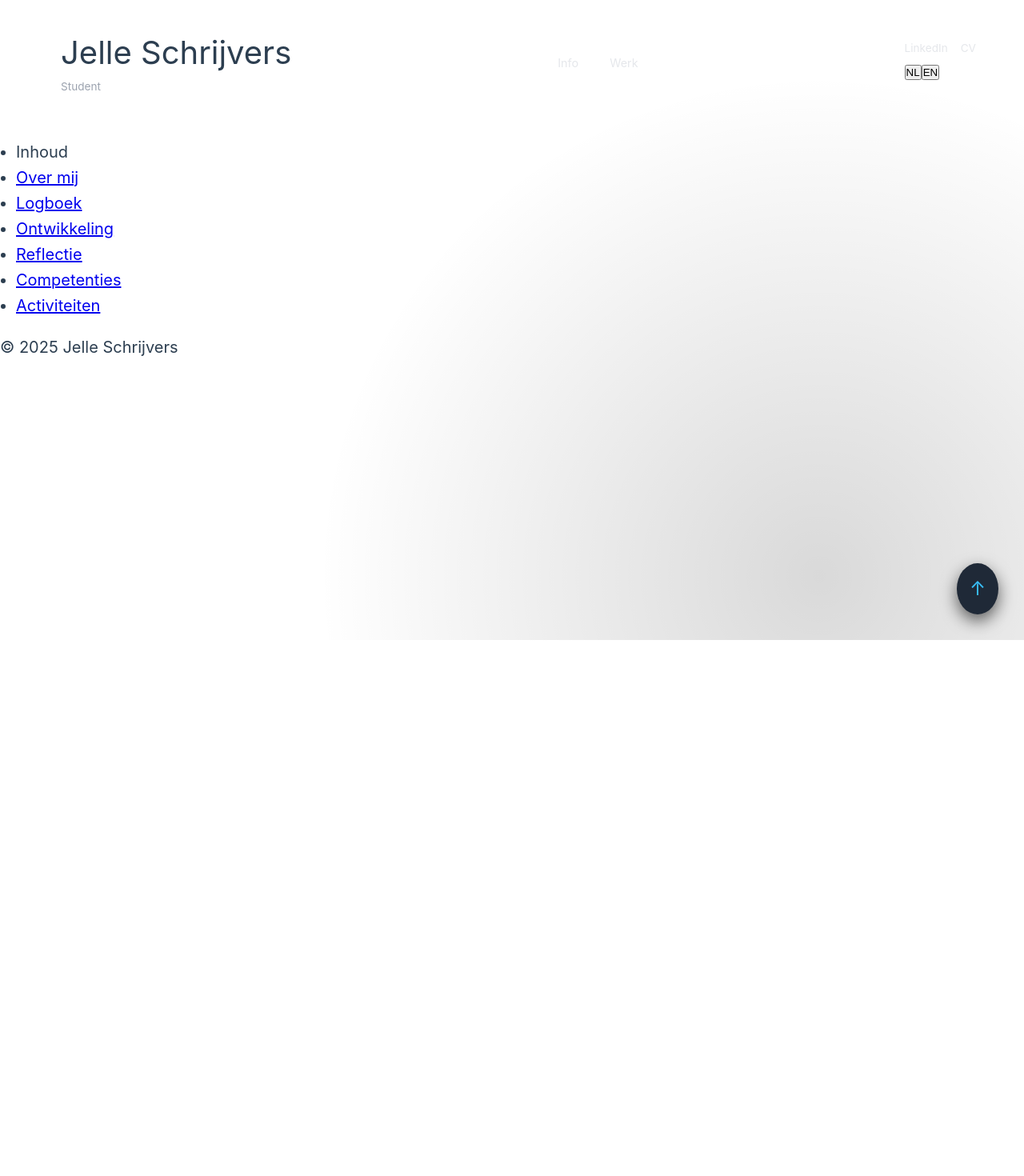
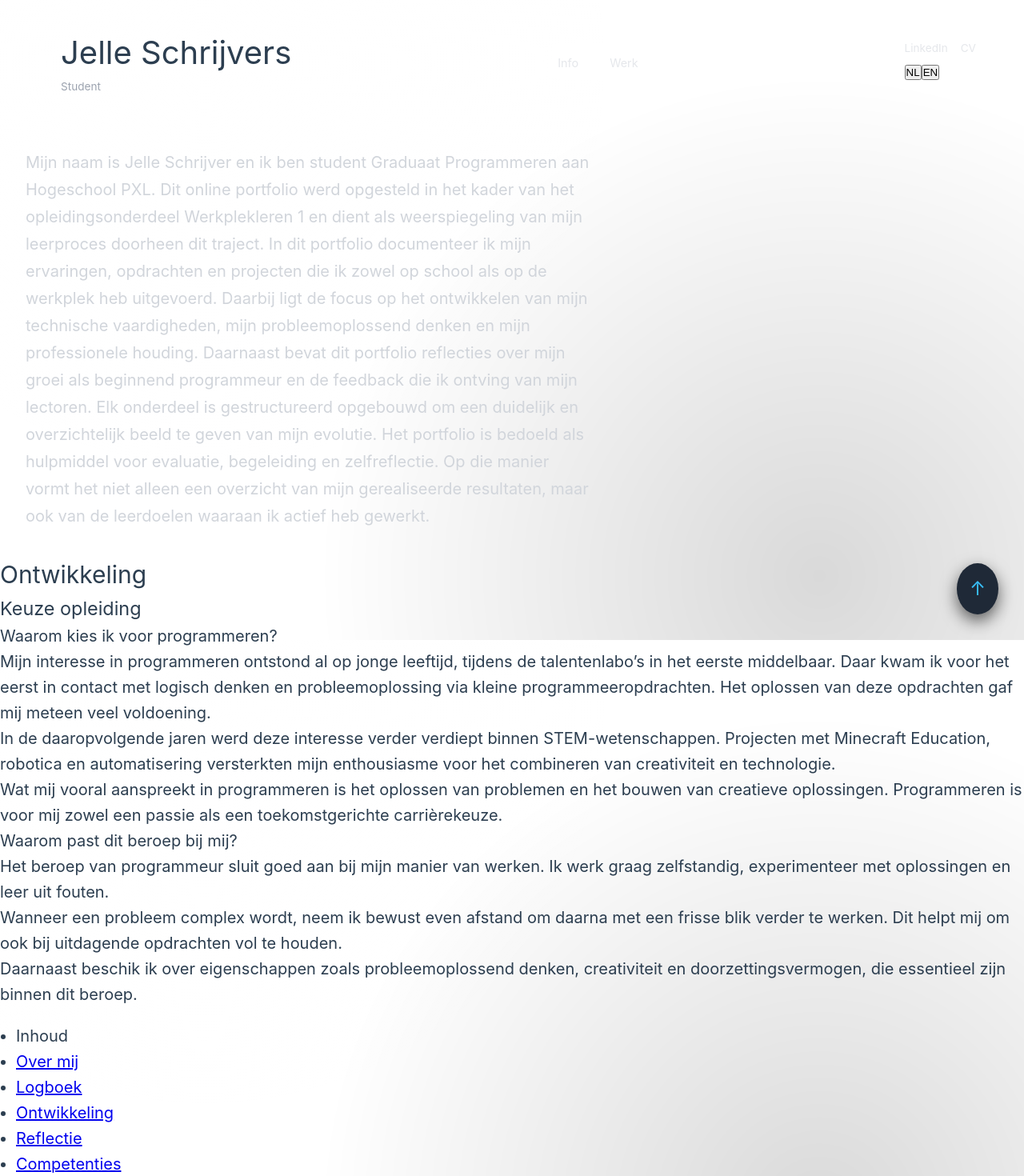
Before and after one commit to JelleSchrijvers-PXL/portfolio2-JelleSchrijvers-PXL, a Vue app in the folder portfolio/: page / in a window 1280 px wide. Shown: the top 1470 px of the page at 80% size. Before the commit the page ends 800 px from the top, so only its background shows below. Built offline with nearby package versions, Linux system fonts and the light colour scheme.

Commit message:
toevoegingen nederlandse tekst voor ontwikelling en voor over mij

```diff
--- a/portfolio/src/App.vue
+++ b/portfolio/src/App.vue
@@ -1,3 +1,13 @@
+<script setup lang="ts">
+import Footer from './components/footer.vue';
+import Navbar from './components/navbar.vue';
+import Sidenav from './components/sidenav.vue';
+
+</script>
+
 <template>
+  <Navbar/>
   <router-view />
+  <Sidenav/>
+  <Footer/>
 </template>
--- /dev/null
+++ b/portfolio/src/components/ontwikkeling.vue
@@ -0,0 +1,33 @@
+<script setup>
+import { useI18n } from 'vue-i18n'
+
+const { t } = useI18n()
+</script>
+
+<template>
+<section id="ontwikkeling" class="container-ontwikkeling">
+    <h2>{{ t('ontwikkeling.title') }}</h2>
+
+    <article class="content-block">
+        <h3>{{ t('ontwikkeling.opleiding.title') }}</h3>
+
+        <div class="content-subblock">
+            <h4>{{ t('ontwikkeling.opleiding.why_programming_title') }}</h4>
+            <p>{{ t('ontwikkeling.opleiding.why_programming_p1') }}</p>
+            <p>{{ t('ontwikkeling.opleiding.why_programming_p2') }}</p>
+            <p>{{ t('ontwikkeling.opleiding.why_programming_p3') }}</p>
+        </div>
+
+        <div class="content-subblock">
+            <h4>{{ t('ontwikkeling.opleiding.why_job_title') }}</h4>
+            <p>{{ t('ontwikkeling.opleiding.why_job_p1') }}</p>
+            <p>{{ t('ontwikkeling.opleiding.why_job_p2') }}</p>
+            <p>{{ t('ontwikkeling.opleiding.why_job_p3') }}</p>
+        </div>
+    </article>
+</section>
+</template>
+
+<style scoped>
+
+</style>
--- /dev/null
+++ b/portfolio/src/components/overmij.vue
@@ -0,0 +1,34 @@
+<script setup>
+import { useI18n } from 'vue-i18n'
+
+const { t } = useI18n()
+</script>
+
+<template>
+<div id="aboutme" class="container-over-mij">
+    <section class="over-mij section-card">
+        <p>{{ $t('about.text') }}</p>
+    </section>
+</div>
+</template>
+
+<style scoped>
+.container-over-mij {
+    margin: 2rem;
+}
+.over-mij {
+    display: grid;
+    grid-template-columns: 1.2fr 0.8fr;
+    gap: 2.5rem;
+}
+.over-mij p {
+    line-height: 1.7;
+    color: #d1d5db;
+}
+.over-mij img {
+    width: 100%;
+    border-radius: 12px;
+    object-fit: cover;
+    box-shadow: 0 12px 30px rgba(0, 0, 0, 0.6);
+}
+</style>
--- a/portfolio/src/locales/nl.json
+++ b/portfolio/src/locales/nl.json
@@ -12,8 +12,22 @@
     "competenties": "Competenties",
     "activiteiten": "Activiteiten"
   },"about": {
-  "text": "Mijn naam is Jelle Schrijver en ik ben student Graduaat Programmeren aan Hogeschool PXL..."
+  "text": "Mijn naam is Jelle Schrijver en ik ben student Graduaat Programmeren aan Hogeschool PXL. Dit online portfolio werd opgesteld in het kader van het opleidingsonderdeel Werkplekleren 1 en dient als weerspiegeling van mijn leerproces doorheen dit traject. In dit portfolio documenteer ik mijn ervaringen, opdrachten en projecten die ik zowel op school als op de werkplek heb uitgevoerd. Daarbij ligt de focus op het ontwikkelen van mijn technische vaardigheden, mijn probleemoplossend denken en mijn professionele houding. Daarnaast bevat dit portfolio reflecties over mijn groei als beginnend programmeur en de feedback die ik ontving van mijn lectoren. Elk onderdeel is gestructureerd opgebouwd om een duidelijk en overzichtelijk beeld te geven van mijn evolutie. Het portfolio is bedoeld als hulpmiddel voor evaluatie, begeleiding en zelfreflectie. Op die manier vormt het niet alleen een overzicht van mijn gerealiseerde resultaten, maar ook van de leerdoelen waaraan ik actief heb gewerkt."
 },"footer": {
   "backToTop": "Terug naar boven"
+},"ontwikkeling": {
+    "title": "Ontwikkeling",
+    "opleiding": {
+      "title": "Keuze opleiding",
+      "why_programming_title": "Waarom kies ik voor programmeren?",
+      "why_programming_p1": "Mijn interesse in programmeren ontstond al op jonge leeftijd, tijdens de talentenlabo’s in het eerste middelbaar. Daar kwam ik voor het eerst in contact met logisch denken en probleemoplossing via kleine programmeeropdrachten. Het oplossen van deze opdrachten gaf mij meteen veel voldoening.",
+      "why_programming_p2": " In de daaropvolgende jaren werd deze interesse verder verdiept binnen STEM-wetenschappen. Projecten met Minecraft Education, robotica en automatisering versterkten mijn enthousiasme voor het combineren van creativiteit en technologie.",
+      "why_programming_p3": "Wat mij vooral aanspreekt in programmeren is het oplossen van problemen en het bouwen van creatieve oplossingen. Programmeren is voor mij zowel een passie als een toekomstgerichte carrièrekeuze.",
+
+      "why_job_title": "Waarom past dit beroep bij mij?",
+      "why_job_p1": "Het beroep van programmeur sluit goed aan bij mijn manier van werken. Ik werk graag zelfstandig, experimenteer met oplossingen en leer uit fouten.",
+      "why_job_p2": "Wanneer een probleem complex wordt, neem ik bewust even afstand om daarna met een frisse blik verder te werken. Dit helpt mij om ook bij uitdagende opdrachten vol te houden.",
+      "why_job_p3": "Daarnaast beschik ik over eigenschappen zoals probleemoplossend denken, creativiteit en doorzettingsvermogen, die essentieel zijn binnen dit beroep."
+    }
+  }
 }
-}
--- a/portfolio/src/pages/info.vue
+++ b/portfolio/src/pages/info.vue
@@ -1,17 +1,12 @@
 <script setup>
-import Sidenav from '@/components/sidenav.vue';
-import Navbar from '../components/navbar.vue';
-import Footer from '@/components/footer.vue';
-
-
+import Overmij from '@/components/overmij.vue'
+import Ontwikkeling from '@/components/ontwikkeling.vue'
 </script>
 
 <template>
-    <Navbar/>
-    <Sidenav/>
-    <Footer/>
+  <Overmij />
+  <Ontwikkeling />
 </template>
 
 <style scoped>
-
 </style>
--- a/portfolio/src/pages/work.vue
+++ b/portfolio/src/pages/work.vue
@@ -1,15 +1,9 @@
 <script setup>
-import Footer from '@/components/footer.vue';
-import Navbar from '@/components/navbar.vue';
-import Sidenav from '@/components/sidenav.vue';
-
 
 </script>
 
 <template>
-    <Navbar/>
-    <Sidenav/>
-    <Footer/>
+
 </template>
 
 <style scoped>
```
